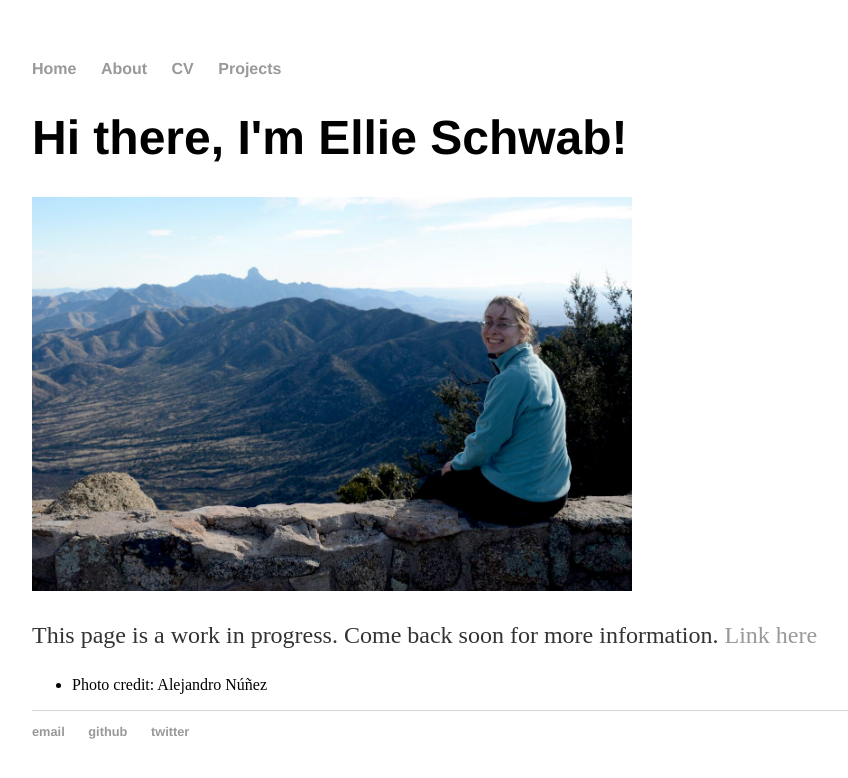
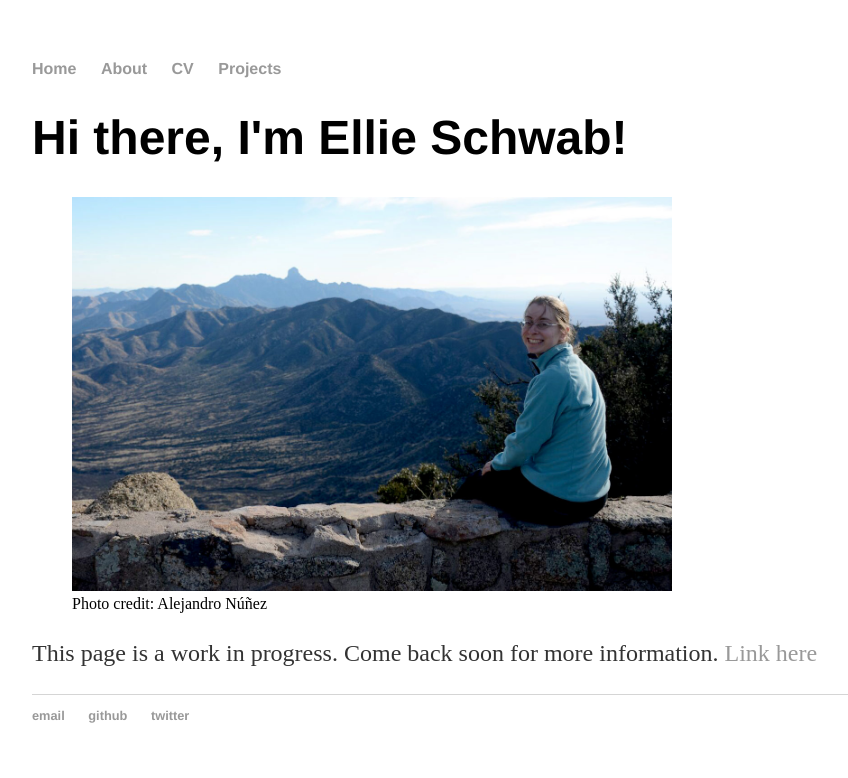
Before and after one commit to elliesch/elliesch.github.io, a Jekyll site: the page built from index.html, in a window 1280 px wide. Shown: the top 778 px of the page, without its empty margins (160-1008 px from the left). Built offline with Jekyll 4.4.1, drawn with Linux system fonts in a browser that asks for light colours.

```diff
--- a/index.html
+++ b/index.html
@@ -4,9 +4,9 @@ title: Ellie Schwab, Student Astronomer
 ---
 <div class="blurb">
 	<h1>Hi there, I'm Ellie Schwab!</h1>
-	<img src="/images/me_at_mdm.jpg" alt="The view from Columbia's MDM Telescope" style="width:600px">
+	<figure>
+	  <img src="/images/me_at_mdm.jpg" alt="The view from Columbia's MDM Telescope" style="width:600px">
+	  <figcaption>Photo credit: Alejandro Núñez</figcaption>
+	</figure>
 	<p>This page is a work in progress. <em></em> Come back soon for more information. <a href="/about">Link here</a></p>
-	<ul>
-		<li>Photo credit: Alejandro Núñez </li>
-	</ul>
 </div><!-- /.blurb -->
```
